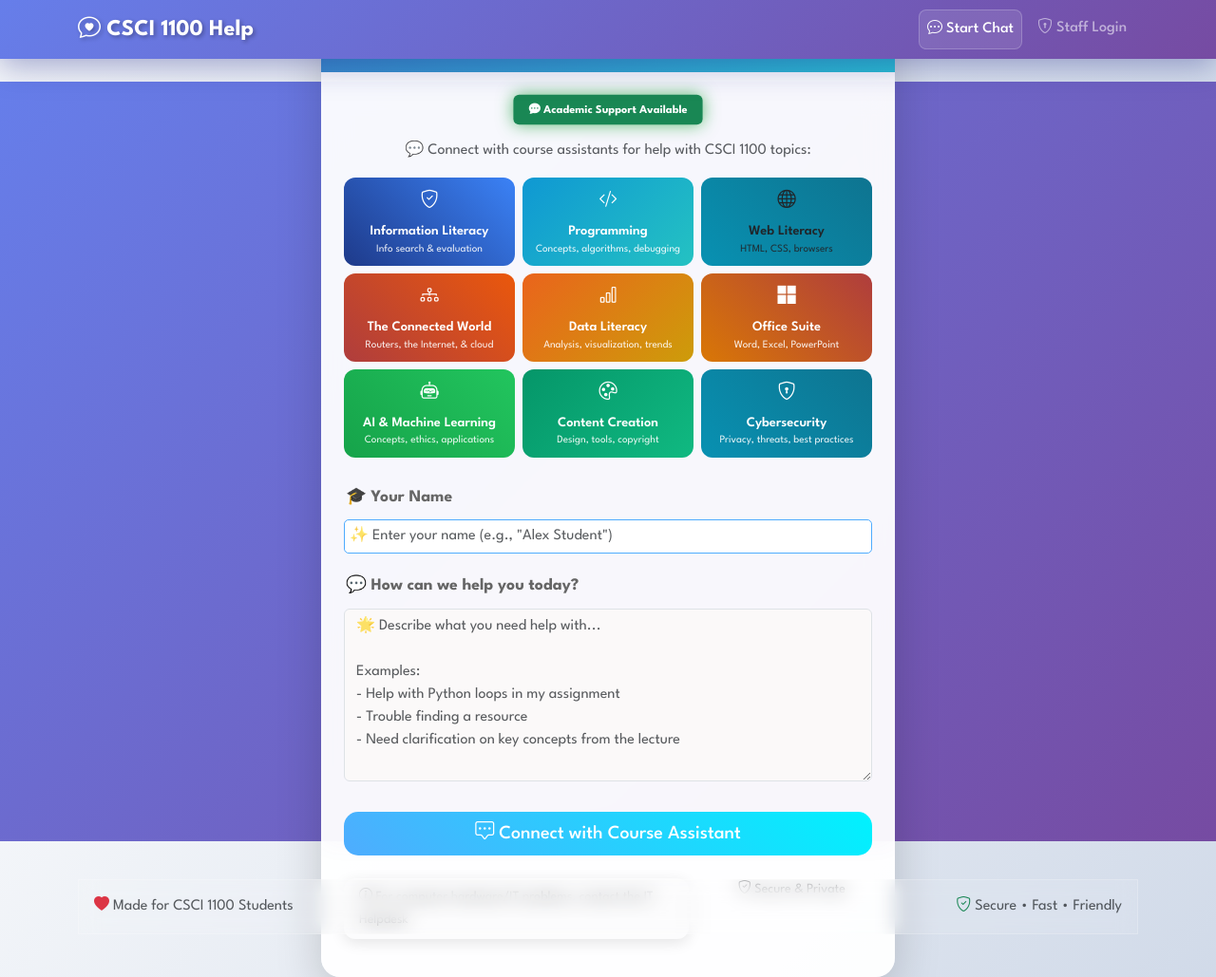
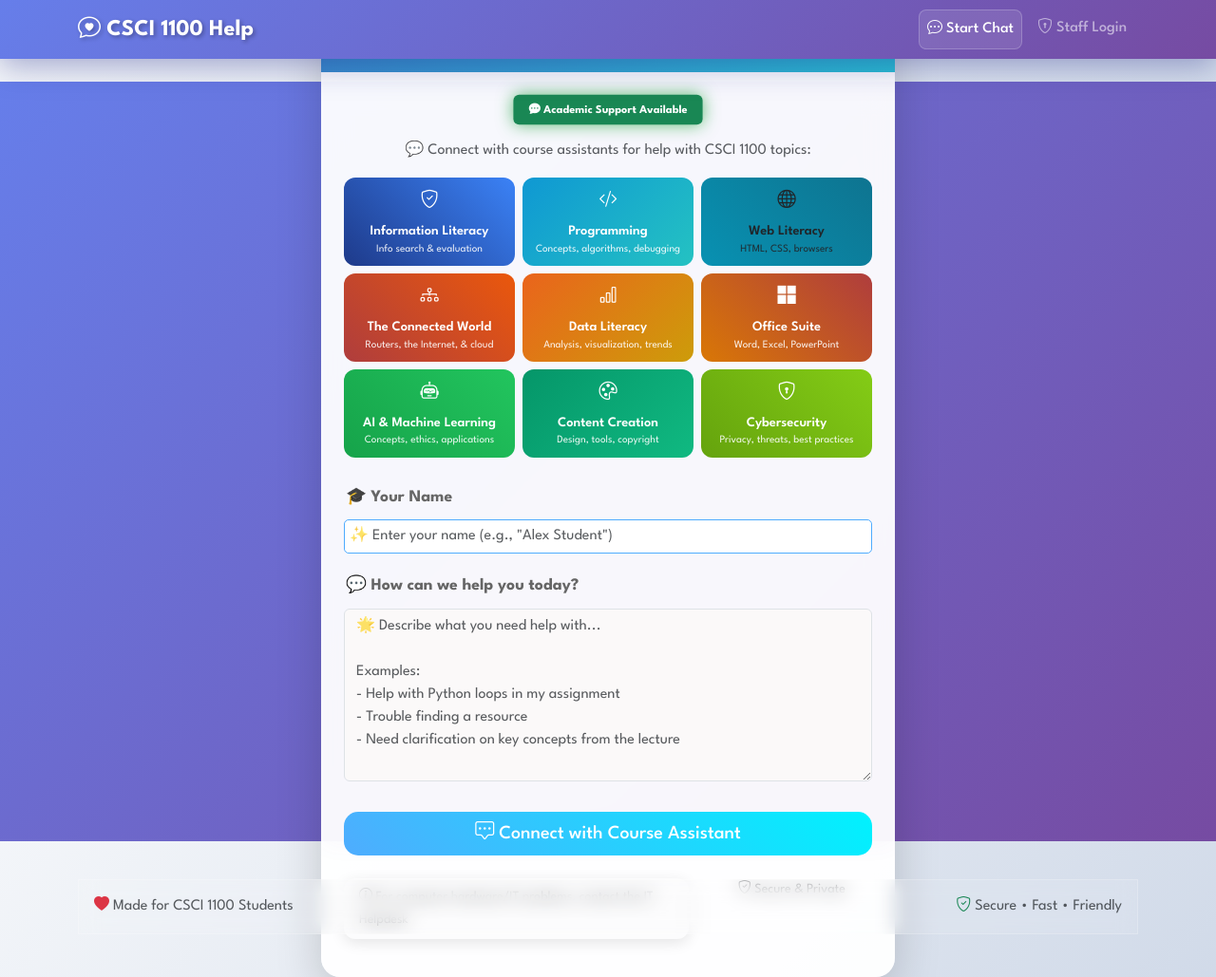
Before and after one commit to CSCI-1100/support_chat, a Django app: page /chat/ in a window 1280 px wide. Shown: the whole page at 95% size. Run offline with Django 5.2, Linux system fonts and the light colour scheme.

Commit message:
Update color

```diff
--- a/templates/chat/landing.html
+++ b/templates/chat/landing.html
@@ -216,7 +216,7 @@
                                 </div>
                             </div>
                             <div class="col-md-4 col-6">
-                                <div class="topic-badge text-white ocean-3">
+                                <div class="topic-badge text-white forest-3">
                                     <i class="bi bi-shield-lock"></i>
                                     <div>Cybersecurity</div>
                                     <small>Privacy, threats, best practices</small>
```
